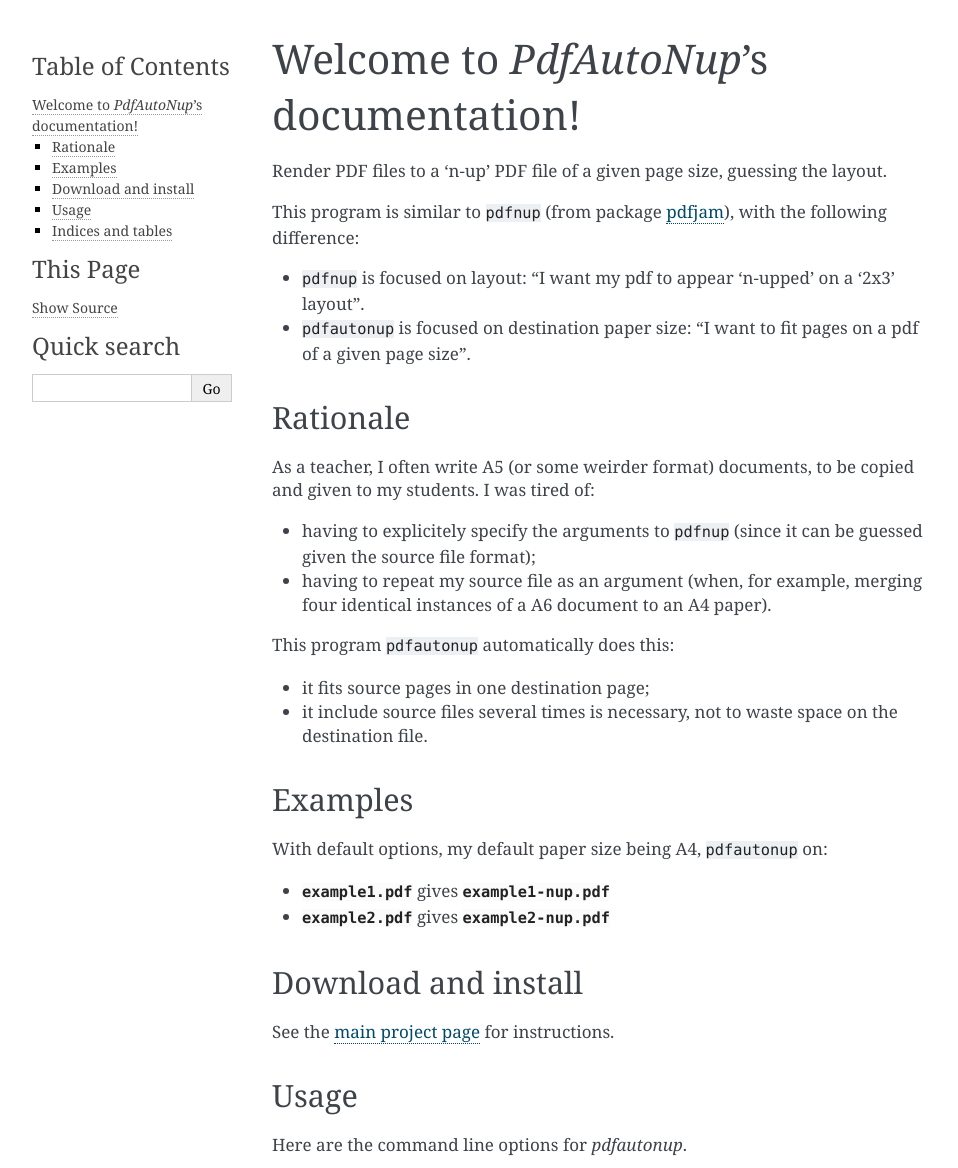
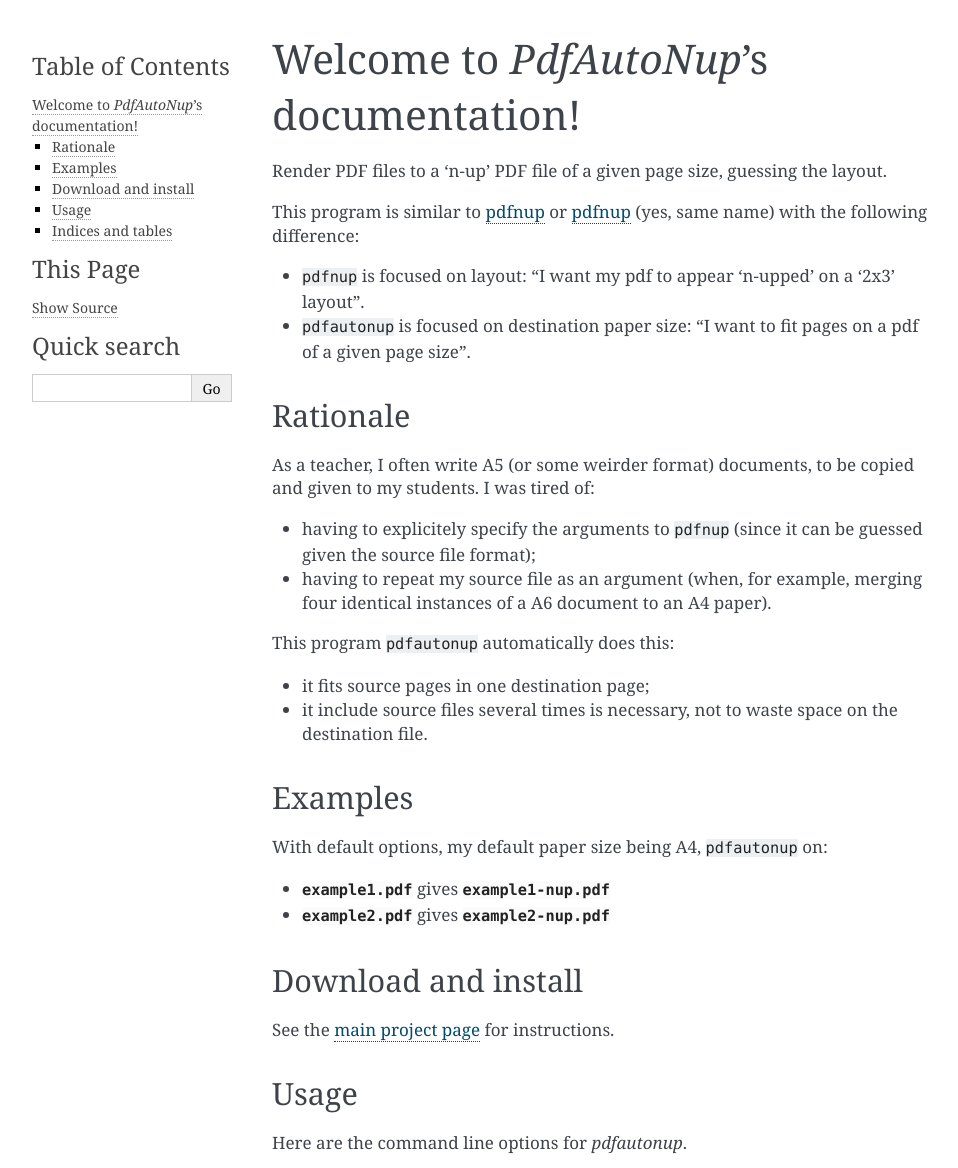
Before and after one commit to Qanu-survey/pdfautonup, a Sphinx documentation site: the page built from doc/index.rst, in a window 1280 px wide, cut to the strip 0-1168 px from the top of the page. Shown: the whole strip, without its empty margins (148-1106 px from the left). Built offline with Sphinx 7.4.7, drawn with Linux system fonts in a browser that asks for light colours.

Commit message:
[doc] Added examples in README ; Added link to similar program

```diff
--- a/doc/index.rst
+++ b/doc/index.rst
@@ -5,9 +5,10 @@ Render PDF files to a 'n-up' PDF file of a given page size, guessing the
 layout.
 
 
-This program is similar to ``pdfnup`` (from package `pdfjam
-<http://www2.warwick.ac.uk/fac/sci/statistics/staff/academic-research/firth/software/pdfjam/>`_),
-with the following difference:
+This program is similar to `pdfnup
+<http://www2.warwick.ac.uk/fac/sci/statistics/staff/academic-research/firth/software/pdfjam/>`__
+or `pdfnup <https://pypi.python.org/pypi/pdfnup/0.4.1>`__ (yes, same name) with
+the following difference:
 
 - ``pdfnup`` is focused on layout: "I want my pdf to appear 'n-upped' on a
   '2x3' layout".
```
Also changed, not shown: README.rst (+8 -0 lines).
